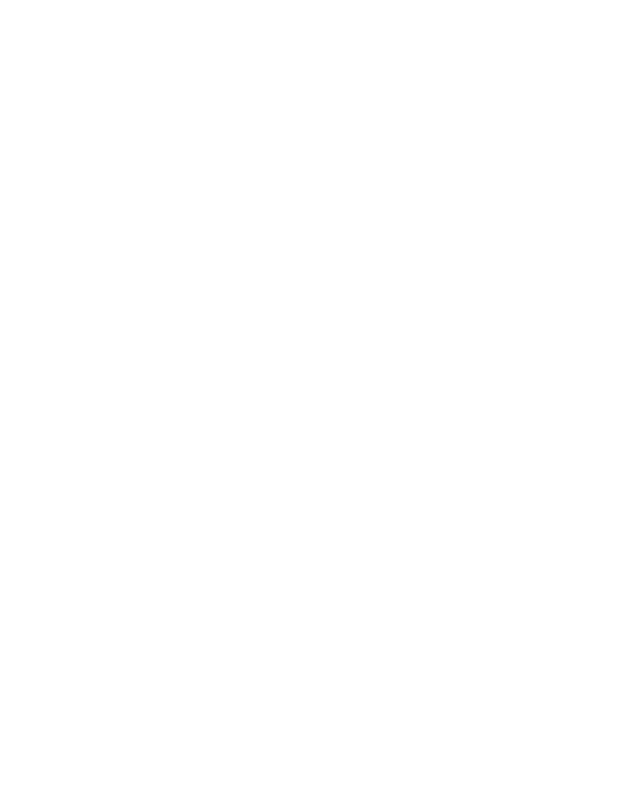
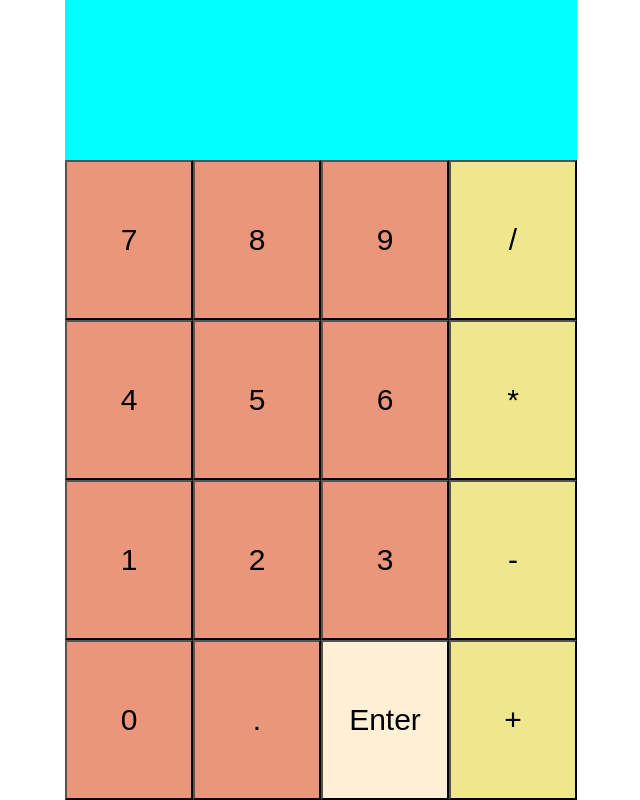
Before and after one commit to Fishcake5000/calculator, a plain HTML site: page index.html in a window 1280 px wide. Shown: the whole page, without its empty margins (319-959 px from the left). Drawn offline with Linux system fonts and the light colour scheme.

Commit message:
Added buttons and display in html and css

```diff
--- a/index.html
+++ b/index.html
@@ -1,12 +1,31 @@
 <!DOCTYPE html>
 <html>
 <head>
-    <title>Page Title</title>
+    <title>Calculator</title>
     <meta charset="UTF-8"/>
     <link rel="stylesheet" type="text/css" href="style.css">
     <link rel="stylesheet" type="text/css" href="reset.css">
 </head>
 <body>
+    <div id="container">
+        <div id="display"></div>
+        <button id="7" class="number">7</button>
+        <button id="8" class="number">8</button>
+        <button id="9" class="number">9</button>
+        <button id="/" class="operator">/</button>
+        <button id="4" class="number">4</button>
+        <button id="5" class="number">5</button>
+        <button id="6" class="number">6</button>
+        <button id="*" class="operator">*</button>
+        <button id="1" class="number">1</button>
+        <button id="2" class="number">2</button>
+        <button id="3" class="number">3</button>
+        <button id="-" class="operator">-</button>
+        <button id="0" class="number">0</button>
+        <button id="." class="number">.</button>
+        <button id="enter">Enter</button>
+        <button id="+" class="operator">+</button>
+    </div>
     <script src="script.js"></script>
 </body>
 </html>
--- a/style.css
+++ b/style.css
@@ -0,0 +1,31 @@
+html, body, #container {
+    height: 100%;
+}
+
+#container {
+    width: 40%;
+    margin: auto;
+    display: grid;
+    grid-template-columns: repeat(4, 1fr);
+    grid-template-rows: repeat(5, 1fr);
+}
+
+#display {
+    grid-area: 1/1/2/5;
+    background-color: aqua;
+}
+
+.number {
+    background-color: darksalmon;
+    font-size: 30px;
+}
+
+.operator {
+    background-color: khaki;
+    font-size: 30px;
+}
+
+#enter {
+    background-color: papayawhip;
+    font-size: 30px;
+}
```
